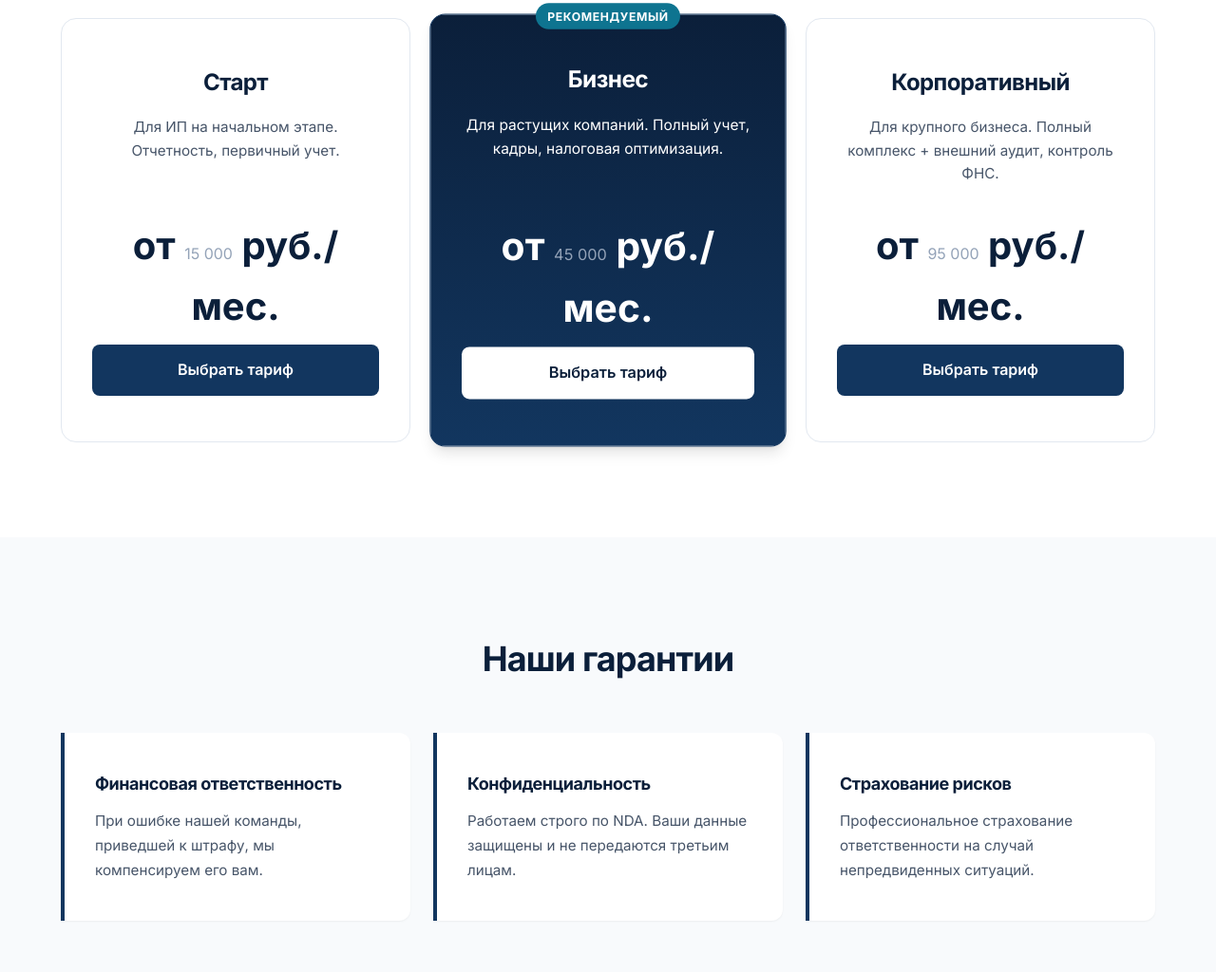
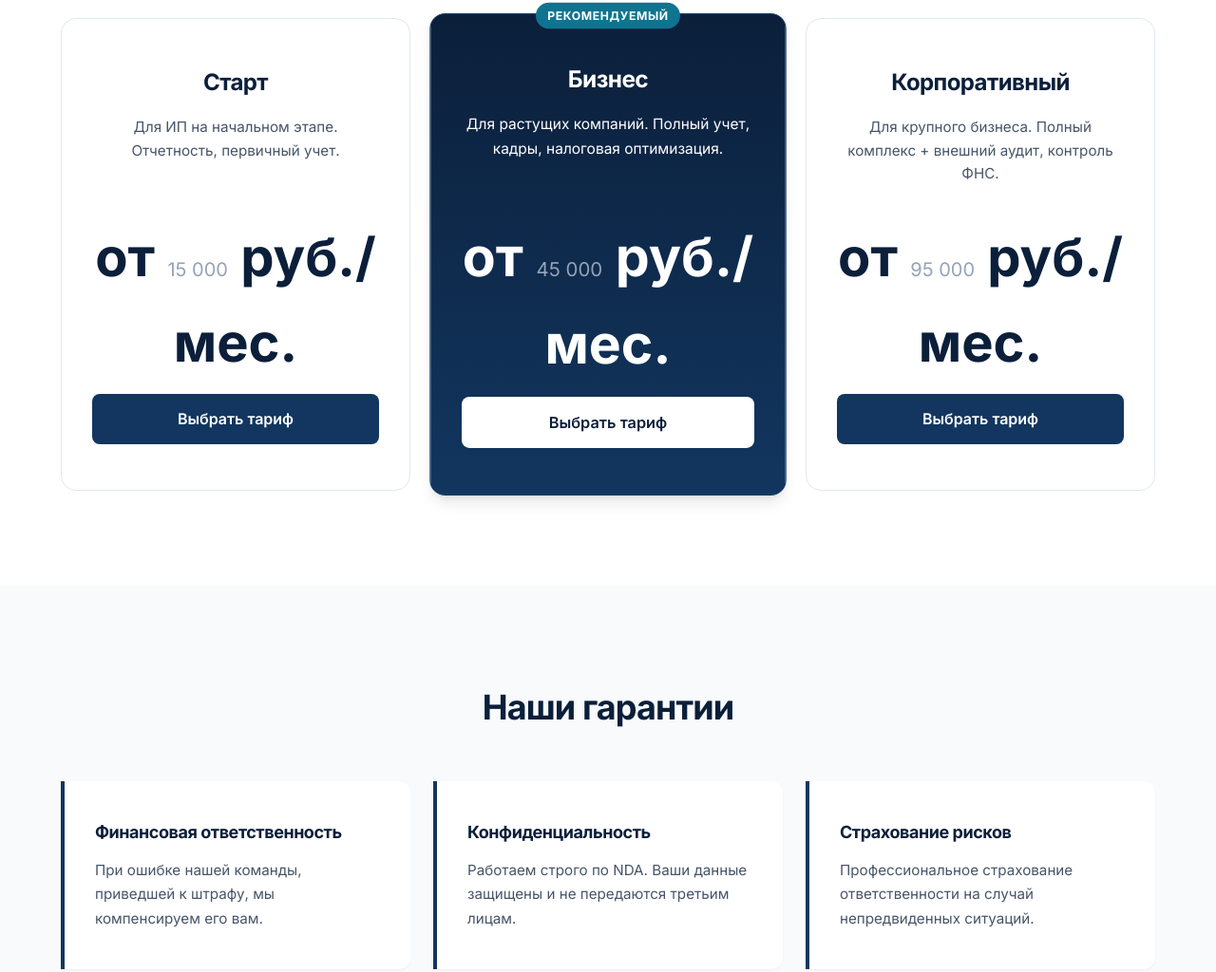
Before and after one commit to gavriloff-ui/buhpartner, a plain HTML site: page index.html in a window 1280 px wide. Shown: the part 2873-3897 px from the top of the page at 95% size. Drawn offline with Linux system fonts and the light colour scheme.

Commit message:
Increase tariff price font size

```diff
--- a/index.html
+++ b/index.html
@@ -461,7 +461,7 @@
         }
 
         .tariff-price {
-            font-size: 2.5rem;
+            font-size: 3.5rem;
             font-weight: 800;
             color: var(--color-primary-dark);
             margin-bottom: 8px;
@@ -469,7 +469,7 @@
         }
 
         .tariff-price span {
-            font-size: 1rem;
+            font-size: 1.25rem;
             font-weight: 400;
             color: var(--color-text-muted);
         }
```
